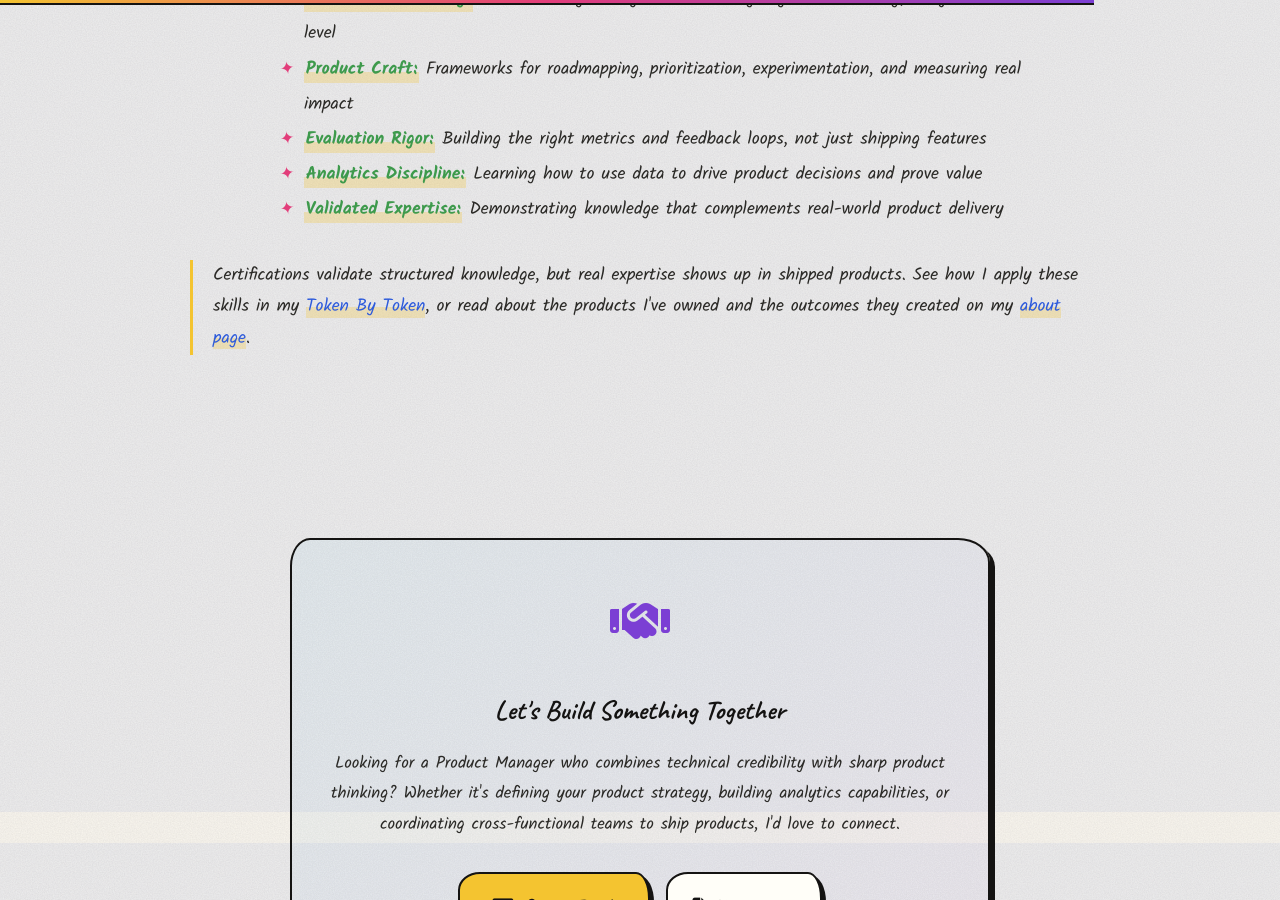
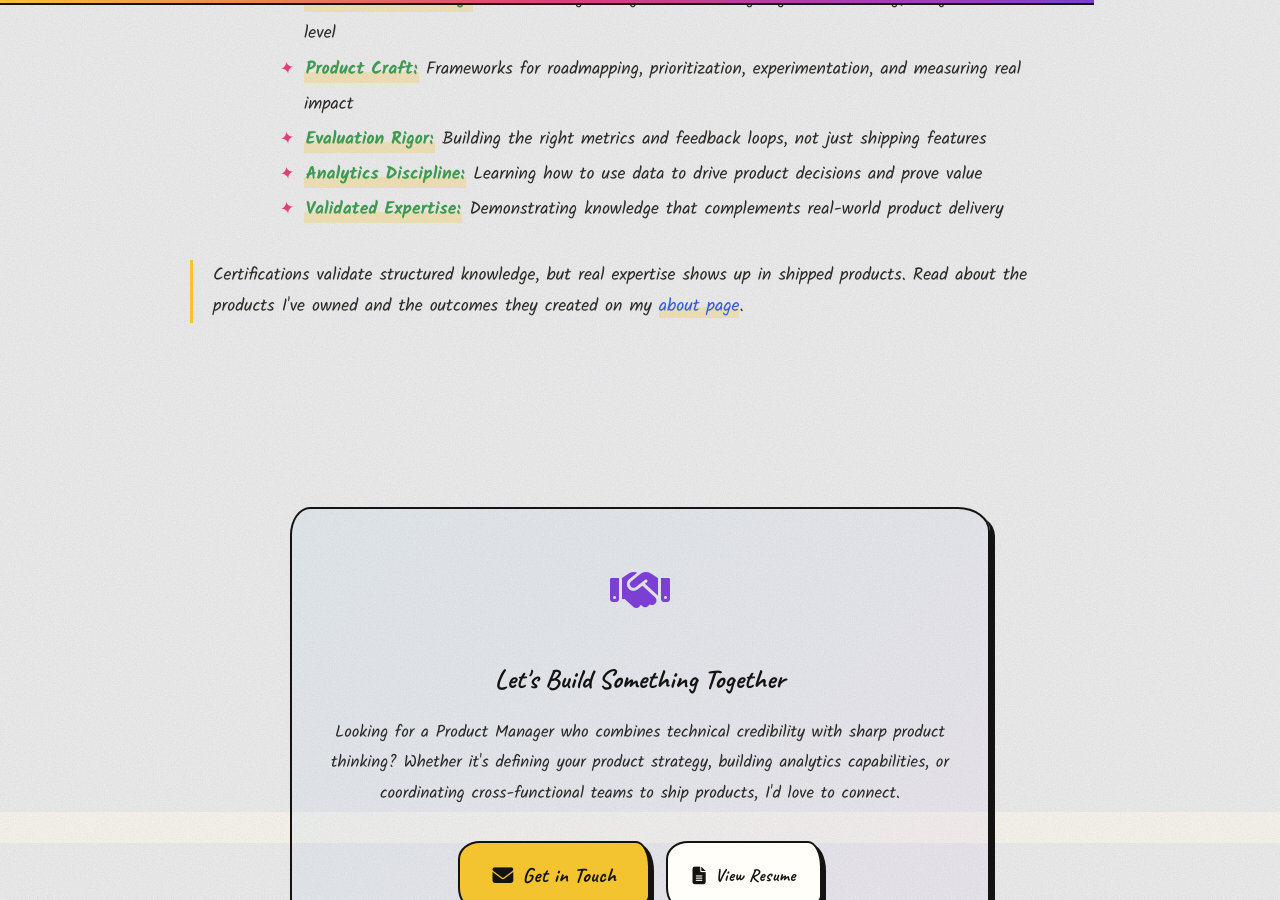
Before and after one commit to mayank1101/mayank1101.github.io, a Jekyll site: the page built from certifications.html, in a window 1280 px wide and 900 px high, scrolled down 2788 px. Built offline with Jekyll 4.4.1, drawn with Linux system fonts in a browser that asks for light colours; some web fonts are replaced.

Commit message:
updated certificates.html page

```diff
--- a/certifications.html
+++ b/certifications.html
@@ -124,8 +124,7 @@ description: Professional certifications and continuous learning in AI, Product
         </ul>
         <p>
             Certifications validate structured knowledge, but real expertise shows up in shipped products.
-            See how I apply these skills in my <a href="/TokenByToken.html">Token By Token</a>, or read about the
-            products I've owned and the outcomes they created on my <a href="/about.html">about page</a>.
+            Read about the products I've owned and the outcomes they created on my <a href="/about.html">about page</a>.
         </p>
     </div>
 </div>
```
